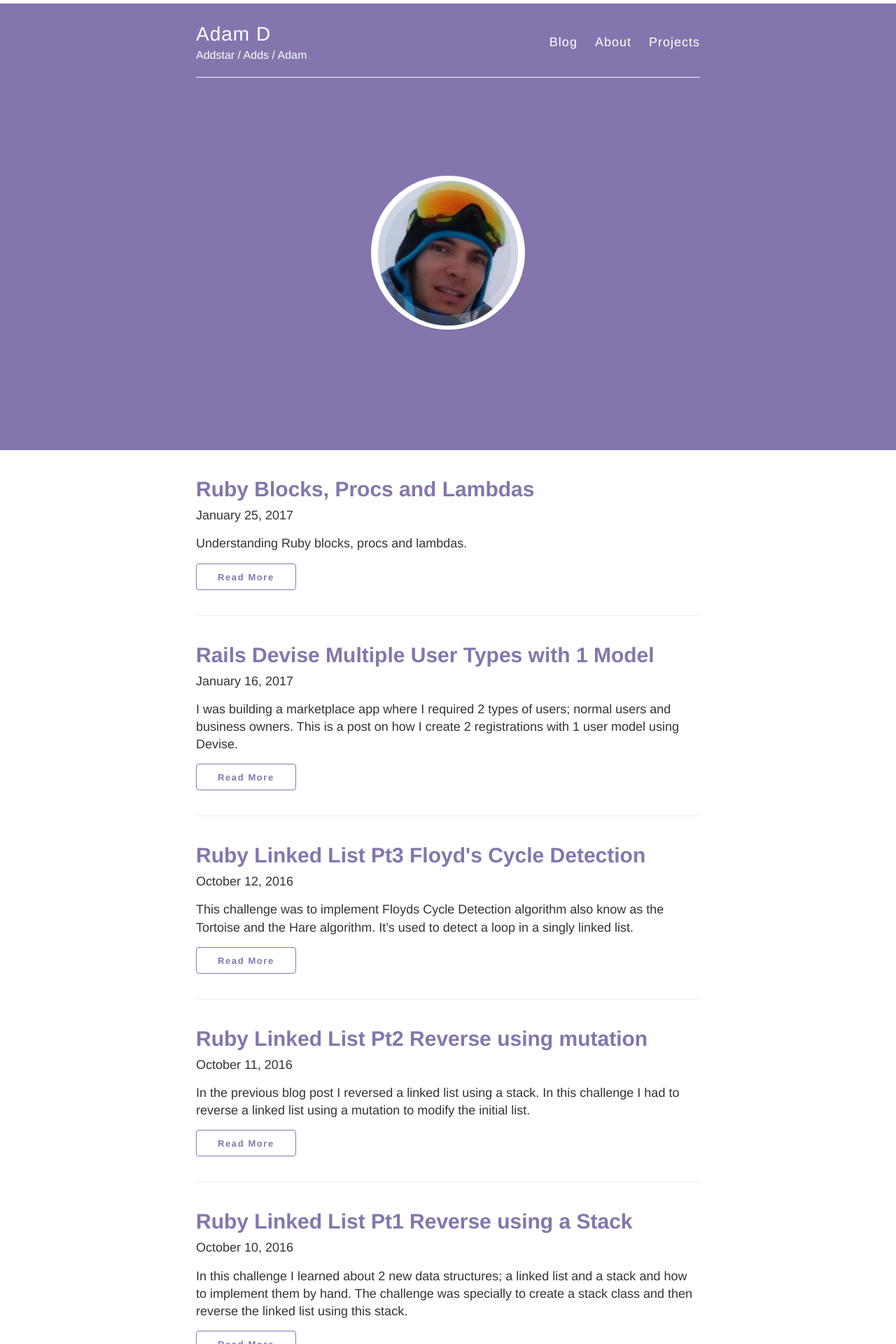
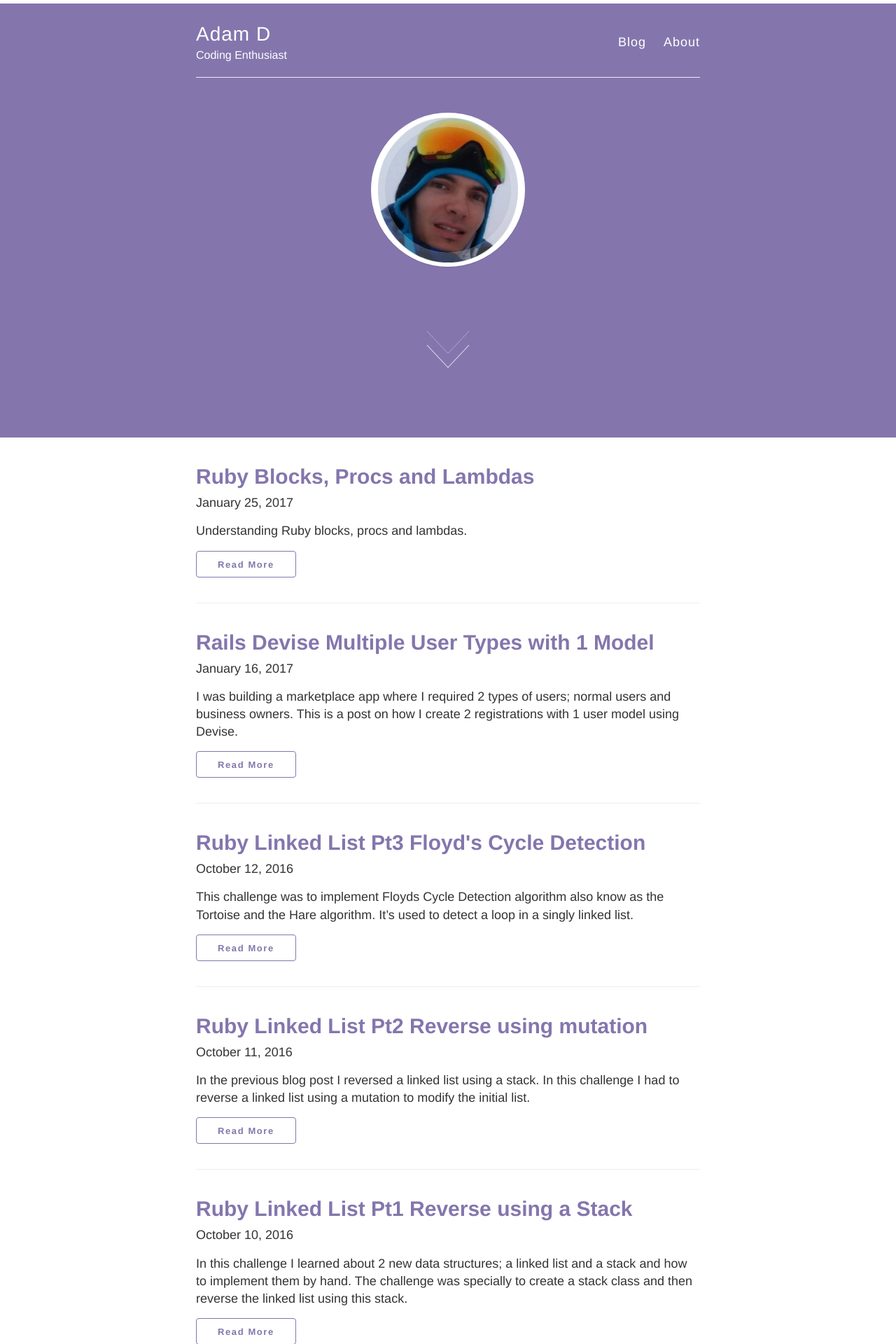
Before and after one commit to addstar34/addstar34.github.io, a Jekyll site: the page built from index.html, in a window 1280 px wide. Shown: the top 1920 px of the page at 70% size. Built offline with Jekyll 4.4.1, drawn with Linux system fonts in a browser that asks for light colours; nearby versions of some CDN libraries.

Commit message:
fix ui flaw as its not obivous to scroll down to see blogs

```diff
--- a/_config.yml
+++ b/_config.yml
@@ -6,7 +6,7 @@
 name: Adam D
 
 # Short bio or description (displayed in the header)
-description: Addstar / Adds / Adam
+description: Coding Enthusiast
 
 
 #
--- a/_layouts/default.html
+++ b/_layouts/default.html
@@ -30,14 +30,12 @@
              <nav>
                <a href="{{ site.baseurl }}/">Blog</a>
                <a href="{{ site.baseurl }}/about">About</a>
-               <a href="{{ site.baseurl }}/projects">Projects</a>
              </nav>
            </header>
          </div>
        </div>
 
         <div class="container">
-            <div class="space-small"></div>
 
             <div class="centered">
               <ul class="ch-grid">
@@ -57,7 +55,13 @@
             </ul>
         </div>
 
-             <div class="space-medium"></div>
+             <div class="space-medium">
+              <svg class="arrows">
+  							<path class="a1" d="M0 0 L30 32 L60 0"></path>
+  							<path class="a2" d="M0 20 L30 52 L60 20"></path>
+  							<path class="a3" d="M0 40 L30 72 L60 40"></path>
+						  </svg>
+            </div>
 
         </div>
     </div>
--- /dev/null
+++ b/_sass/_arrows.scss
@@ -0,0 +1,46 @@
+.arrows {
+  display: block;
+  margin: auto;
+  width: 60px;
+	height: 72px;
+	bottom: 20px;
+}
+
+.arrows path {
+	stroke: #fff;
+	fill: transparent;
+	stroke-width: 1px;
+	animation: arrow 2s infinite;
+	-webkit-animation: arrow 2s infinite;
+}
+
+@keyframes arrow
+{
+0% {opacity:0}
+40% {opacity:1}
+80% {opacity:0}
+100% {opacity:0}
+}
+
+@-webkit-keyframes arrow /*Safari and Chrome*/
+{
+0% {opacity:0}
+40% {opacity:1}
+80% {opacity:0}
+100% {opacity:0}
+}
+
+.arrows path.a1 {
+	animation-delay:-1s;
+	-webkit-animation-delay:-1s; /* Safari 和 Chrome */
+}
+
+.arrows path.a2 {
+	animation-delay:-0.5s;
+	-webkit-animation-delay:-0.5s; /* Safari 和 Chrome */
+}
+
+.arrows path.a3 {
+	animation-delay:0s;
+	-webkit-animation-delay:0s; /* Safari 和 Chrome */
+}
--- a/_sass/_jekyll-mono.scss
+++ b/_sass/_jekyll-mono.scss
@@ -125,12 +125,9 @@ button.button-primary:focus {
 */
 
 .space-medium {
-    padding: 100px 0 50px;
+    padding: 50px 0 100px;
 }
 
-.space-small {
-    padding: 50px 0 25px;
-}
 
 .space-extra-small {
     padding: 30px 0 15px;
--- a/style.scss
+++ b/style.scss
@@ -292,3 +292,4 @@ footer {
 
 @import "highlights";
 @import "jekyll-mono";
+@import "arrows.scss";
```
Also changed, not shown: projects.md (deleted, +0 -8 lines).
